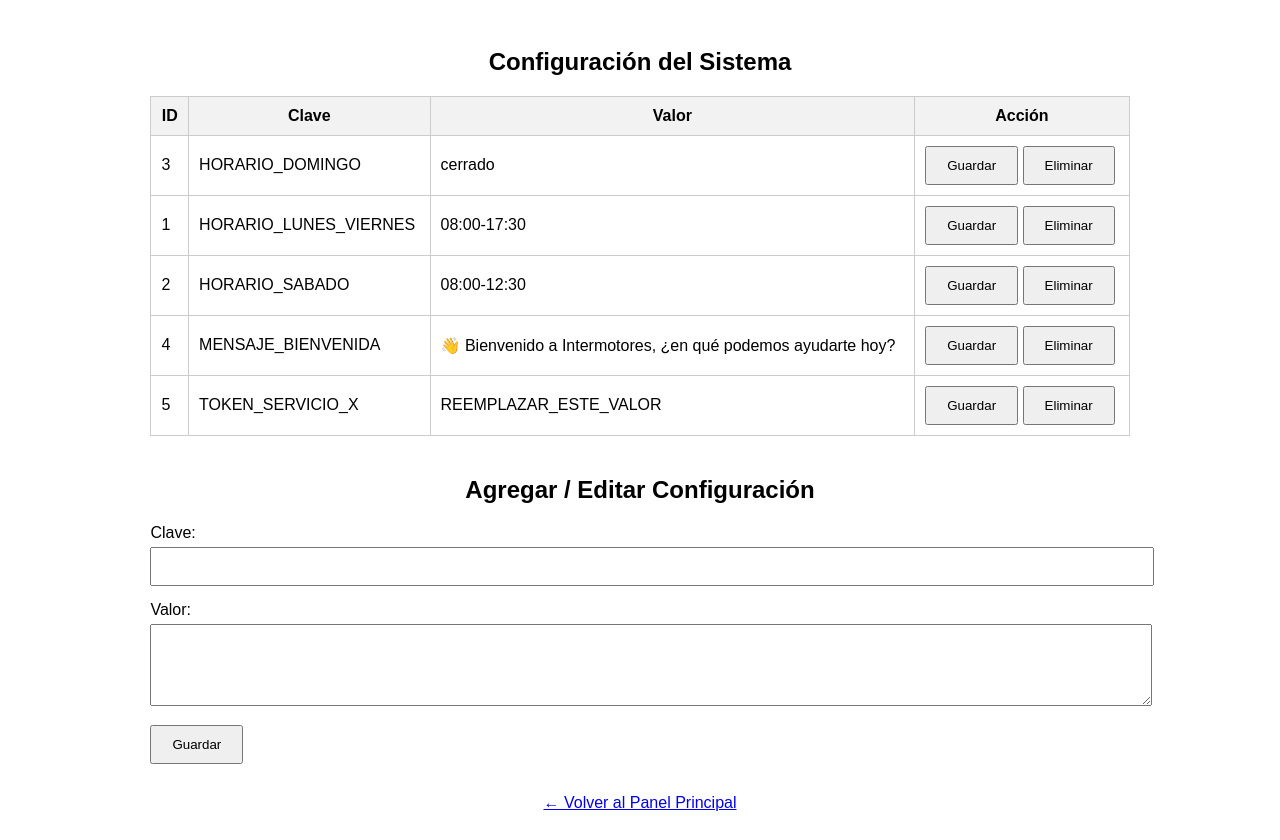
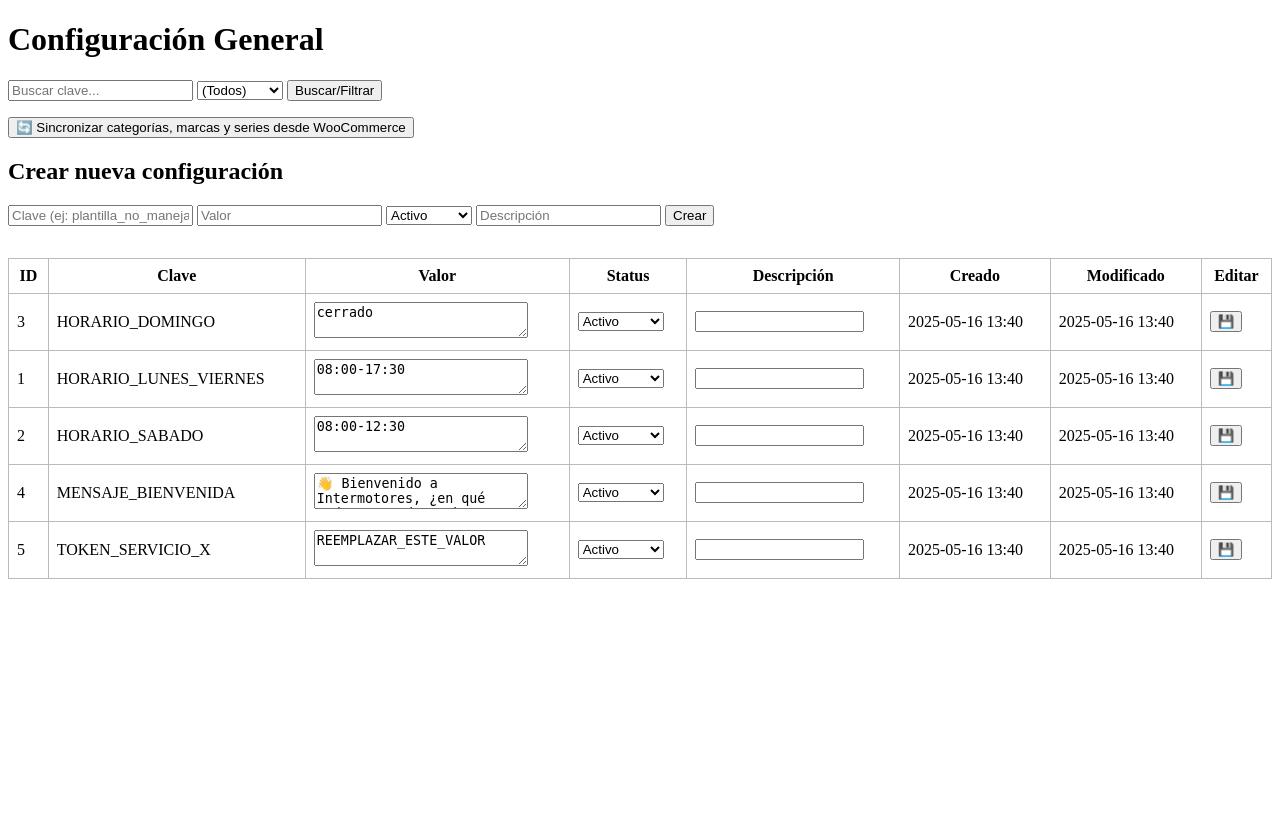
Before and after one commit to Osolares/CHATBOTPYTHON, a Flask app: page /configuracion in a window 1280 px wide. After the commit the page ends 579 px from the top, so only its background shows below. Run offline with Flask 3, Linux system fonts and the light colour scheme.

Commit message:
woocmmerce-config

```diff
--- a/app.py
+++ b/app.py
@@ -97,13 +97,13 @@ def ya_esta_procesado(message_id: str) -> bool:
         mensajes_procesados.append(message_id)
         return False
 
-def guardar_memoria(session_id, clave, valor):
-    mem = Memory.query.filter_by(session_id=session_id, key=clave).first()
-    if not mem:
-        mem = Memory(session_id=session_id, key=clave)
-        db.session.add(mem)
-    mem.value = valor
-    db.session.commit()
+#def guardar_memoria(session_id, clave, valor):
+#    mem = Memory.query.filter_by(session_id=session_id, key=clave).first()
+#    if not mem:
+#        mem = Memory(session_id=session_id, key=clave)
+#        db.session.add(mem)
+#    mem.value = valor
+#    db.session.commit()
 
 def obtener_ultimas_memorias(session_id, limite=6):
     memorias = Memory.query.filter_by(session_id=session_id)\
@@ -119,6 +119,171 @@ def guardar_memoria(session_id, key, value):
     except Exception as e:
         error_text = f"❌ Error al guardar memoria ({key}): {str(e)}"
         agregar_mensajes_log(error_text, session_id)
+
+def cargar_config(key, default=None, as_list=False):
+    config = Configuration.query.filter_by(key=key, status='activo').first()
+    if not config:
+        return default
+    if as_list:
+        # Puedes guardar el valor como JSON o texto separado por coma
+        import json
+        try:
+            return json.loads(config.value)
+        except Exception:
+            return [x.strip() for x in config.value.split(',') if x.strip()]
+    return config.value
+
+def validar_consulta_usuario(mensaje_usuario):
+    categorias = set(cargar_config('categorias_disponibles') or [])
+    marcas = set(cargar_config('marcas_permitidas') or [])
+    series = set(cargar_config('series_disponibles') or [])
+    no_vendemos = set(cargar_config('no_vendemos') or [])
+
+    texto = mensaje_usuario.lower()
+
+    for nv in no_vendemos:
+        if nv.lower() in texto:
+            return False, cargar_config('plantilla_no_manejamos', default="No manejamos ese producto.")
+
+    hay_categoria = any(cat.lower() in texto for cat in categorias)
+    hay_marca = any(marca.lower() in texto for marca in marcas)
+    hay_serie = any(serie.lower() in texto for serie in series)
+
+    if not (hay_categoria or hay_marca or hay_serie):
+        return False, "Por el momento solo manejamos: " + ", ".join(categorias)
+
+    return True, ""
+
+
+def obtener_categorias_woocommerce():
+    try:
+        url = f"{Config.WOOCOMMERCE_URL}/wp-json/wc/v3/products/categories"
+        auth = (Config.WOOCOMMERCE_KEY, Config.WOOCOMMERCE_SECRET)
+        params = {'per_page': 100}
+        response = requests.get(url, auth=auth, params=params)
+        response.raise_for_status()
+        data = response.json()
+        # Devuelve lista jerárquica: [{'id':..., 'name':..., 'parent':..., ...}, ...]
+        return data
+    except Exception as e:
+        print(f"Error al obtener categorías WooCommerce: {e}")
+        return []
+
+def obtener_marcas_woocommerce():
+    try:
+        url = f"{Config.WOOCOMMERCE_URL}/wp-json/wc/v3/products/attributes"
+        auth = (Config.WOOCOMMERCE_KEY, Config.WOOCOMMERCE_SECRET)
+        response = requests.get(url, auth=auth)
+        response.raise_for_status()
+        attrs = response.json()
+        marca_attr = next((a for a in attrs if a['name'].lower() == "marca"), None)
+        if not marca_attr:
+            return []
+        attr_id = marca_attr['id']
+        # Obtener los términos de ese atributo
+        url_terms = f"{Config.WOOCOMMERCE_URL}/wp-json/wc/v3/products/attributes/{attr_id}/terms"
+        response = requests.get(url_terms, auth=auth, params={'per_page': 100})
+        response.raise_for_status()
+        terms = response.json()
+        marcas = [t['name'] for t in terms]
+        return marcas
+    except Exception as e:
+        print(f"Error al obtener marcas WooCommerce: {e}")
+        return []
+
+def obtener_series_woocommerce():
+    try:
+        # Atributo "Motor"
+        url_attr = f"{Config.WOOCOMMERCE_URL}/wp-json/wc/v3/products/attributes"
+        auth = (Config.WOOCOMMERCE_KEY, Config.WOOCOMMERCE_SECRET)
+        response = requests.get(url_attr, auth=auth)
+        response.raise_for_status()
+        attrs = response.json()
+        motor_attr = next((a for a in attrs if a['name'].lower() == "motor"), None)
+        series = set()
+        if motor_attr:
+            attr_id = motor_attr['id']
+            url_terms = f"{Config.WOOCOMMERCE_URL}/wp-json/wc/v3/products/attributes/{attr_id}/terms"
+            response = requests.get(url_terms, auth=auth, params={'per_page': 100})
+            response.raise_for_status()
+            terms = response.json()
+            for t in terms:
+                series.add(t['name'])
+
+        # Etiquetas (pueden ser series adicionales)
+        url_tags = f"{Config.WOOCOMMERCE_URL}/wp-json/wc/v3/products/tags"
+        response = requests.get(url_tags, auth=auth, params={'per_page': 100})
+        response.raise_for_status()
+        tags = response.json()
+        for tag in tags:
+            name = tag['name']
+            # Puedes filtrar solo los que sean series, si tienes un patrón
+            if len(name) <= 10:  # Ejemplo simple: solo tags cortos
+                series.add(name)
+
+        return list(series)
+    except Exception as e:
+        print(f"Error al obtener series WooCommerce: {e}")
+        return []
+
+def guardar_en_configuration(clave, lista, descripcion=None):
+    from models import Configuration
+    import json
+    value = json.dumps(lista)
+    config = Configuration.query.filter_by(key=clave).first()
+    if not config:
+        config = Configuration(key=clave)
+        db.session.add(config)
+    config.value = value
+    config.status = "activo"
+    if descripcion:
+        config.descripcion = descripcion
+    db.session.commit()
+
+def sincronizar_configuracion_desde_woocommerce():
+    # Categorías
+    categorias = obtener_categorias_woocommerce()
+    nombres_categorias = []
+    for cat in categorias:
+        # Construye la jerarquía completa si quieres, aquí solo nombres planos
+        if cat['parent'] == 0:
+            subcats = [c['name'] for c in categorias if c['parent'] == cat['id']]
+            if subcats:
+                nombres_categorias.append(f"{cat['name']} ({', '.join(subcats)})")
+            else:
+                nombres_categorias.append(cat['name'])
+    guardar_en_configuration("categorias_disponibles", nombres_categorias, "Categorias y subcategorias de productos WooCommerce")
+
+    # Marcas
+    marcas = obtener_marcas_woocommerce()
+    guardar_en_configuration("marcas_permitidas", marcas, "Marcas extraidas de atributo Marca WooCommerce")
+
+    # Series
+    series = obtener_series_woocommerce()
+    guardar_en_configuration("series_disponibles", series, "Series de motores de atributo Motor y etiquetas WooCommerce")
+
+
+def procesar_mensaje_usuario(state: BotState):
+    user_msg = state["user_msg"]
+    valido, msg = validar_consulta_usuario(user_msg)
+    if not valido:
+        state["response_data"] = [{
+            "messaging_product": "whatsapp",
+            "to": state["phone_number"],
+            "type": "text",
+            "text": {"body": msg}
+        }]
+        return state
+
+    # Aquí continúa el flujo normal: embeddings, WooCommerce, etc.
+    # 1. Busca candidatos con embeddings
+    # 2. Consulta WooCommerce (stock, precio)
+    # 3. Si falta info, pregunta usando plantillas (también editables desde config)
+    # 4. Si OK, responde con datos reales
+    return state
+
+
+
 
 # feriados configurables
 DIAS_FESTIVOS = {"2025-01-01","2025-04-17","2025-04-18","2025-05-01"}
@@ -1413,54 +1578,75 @@ def webhook_web():
         agregar_mensajes_log(error_msg)
         return jsonify({'status': 'error', 'message': error_msg}), 500
 
-@flask_app.route('/configuracion', methods=['GET', 'POST'])
+from flask import render_template, request, redirect, jsonify
+from models import Configuration, db
+from config_sync import sincronizar_configuracion_desde_woocommerce
+
+@flask_app.route('/configuracion', methods=['GET'])
 def configuracion():
-    if request.method == 'POST':
-        key = request.form.get('key')
-        value = request.form.get('value')
-
-        if key and value:
-            try:
-                config_item = Configuration.query.filter_by(key=key).first()
-                if not config_item:
-                    config_item = Configuration(key=key)
-                    db.session.add(config_item)
-                config_item.value = value
-                db.session.commit()
-                agregar_mensajes_log(f"✅ Configuración actualizada desde /configuracion: {key} = {value}")
-            except Exception as e:
-                db.session.rollback()
-                agregar_mensajes_log(f"❌ Error en /configuracion: {str(e)}")
-
-        return redirect('/configuracion')
-
-    configuraciones = Configuration.query.order_by(Configuration.key.asc()).all()
-    return render_template('configuracion.html', config=configuraciones)
-
+    # Filtros básicos (por status o clave)
+    status = request.args.get('status')
+    q = request.args.get('q')
+    query = Configuration.query
+    if status:
+        query = query.filter_by(status=status)
+    if q:
+        query = query.filter(Configuration.key.like(f"%{q}%"))
+    configuraciones = query.order_by(Configuration.key.asc()).all()
+    return render_template('configuracion.html', config=configuraciones, status=status, q=q)
 
 @flask_app.route('/update-config', methods=['POST'])
 def update_config():
+    config_id = request.form.get('id')
+    value = request.form.get('value')
+    status = request.form.get('status')
+    descripcion = request.form.get('descripcion')
+    try:
+        config_item = Configuration.query.get(config_id)
+        if config_item:
+            config_item.value = value
+            config_item.status = status
+            config_item.descripcion = descripcion
+            db.session.commit()
+        else:
+            config_item = Configuration(
+                key=request.form.get('key'),
+                value=value,
+                status=status,
+                descripcion=descripcion
+            )
+            db.session.add(config_item)
+            db.session.commit()
+        return redirect('/configuracion')
+    except Exception as e:
+        db.session.rollback()
+        return f"Error interno: {str(e)}", 500
+
+@flask_app.route('/crear-config', methods=['POST'])
+def crear_config():
     key = request.form.get('key')
     value = request.form.get('value')
-
+    status = request.form.get('status')
+    descripcion = request.form.get('descripcion')
     if not key or not value:
-        agregar_mensajes_log("❌ Error: clave o valor faltante al actualizar configuración.")
-        return "Faltan campos", 400
-
-    try:
-        config_item = Configuration.query.filter_by(key=key).first()
-        if not config_item:
-            config_item = Configuration(key=key)
-            db.session.add(config_item)
-        config_item.value = value
+        return "Faltan datos", 400
+    try:
+        config = Configuration(key=key, value=value, status=status, descripcion=descripcion)
+        db.session.add(config)
         db.session.commit()
-        agregar_mensajes_log(f"✅ Configuración actualizada: {key} = {value}")
+        return redirect('/configuracion')
     except Exception as e:
         db.session.rollback()
-        agregar_mensajes_log(f"❌ Error al guardar configuración: {str(e)}")
         return f"Error interno: {str(e)}", 500
 
-    return redirect('/')  # Regresa al index con datos actualizados
+@flask_app.route('/sincronizar-config', methods=['POST'])
+def sincronizar_config():
+    try:
+        sincronizar_configuracion_desde_woocommerce()
+        return redirect('/configuracion')
+    except Exception as e:
+        return f"Error: {str(e)}", 500
+
 
 @flask_app.route('/delete-config', methods=['POST'])
 def delete_config():
--- a/templates/configuracion.html
+++ b/templates/configuracion.html
@@ -5,115 +5,102 @@
     <meta charset="UTF-8">
     <title>Configuración del Sistema</title>
     <style>
-        body {
-            font-family: Arial, sans-serif;
-            padding: 20px;
-        }
-
         table {
-            width: 80%;
             border-collapse: collapse;
-            margin: 20px auto 40px;
+            width: 100%;
         }
 
         th,
         td {
-            border: 1px solid #ccc;
-            padding: 10px;
+            border: 1px solid #bbb;
+            padding: 0.5em;
         }
 
-        th {
-            background-color: #f2f2f2;
+        tr.inactivo {
+            background: #eee;
         }
 
-        form {
-            width: 80%;
-            margin: auto;
+        tr.bloqueado {
+            background: #fcc;
         }
 
-        input[type="text"],
-        textarea {
-            width: 100%;
-            padding: 10px;
-            margin-top: 5px;
-            margin-bottom: 15px;
-        }
-
-        button {
-            padding: 10px 20px;
-        }
-
-        h2 {
-            text-align: center;
-        }
-
-        .back-link {
-            text-align: center;
-            margin-top: 30px;
+        .actions {
+            white-space: nowrap;
         }
     </style>
 </head>
 
 <body>
-    <h2>Configuración del Sistema</h2>
+    <h1>Configuración General</h1>
 
-    <table id="configTable">
+    <form method="get" action="/configuracion">
+        <input type="text" name="q" placeholder="Buscar clave..." value="{{ q or '' }}">
+        <select name="status">
+            <option value="">(Todos)</option>
+            <option value="activo" {% if status=='activo' %}selected{% endif %}>Activo</option>
+            <option value="inactivo" {% if status=='inactivo' %}selected{% endif %}>Inactivo</option>
+            <option value="bloqueado" {% if status=='bloqueado' %}selected{% endif %}>Bloqueado</option>
+        </select>
+        <button type="submit">Buscar/Filtrar</button>
+    </form>
+
+    <form method="post" action="/sincronizar-config" style="margin-top:1em;">
+        <button type="submit">🔄 Sincronizar categorías, marcas y series desde WooCommerce</button>
+    </form>
+
+    <h2>Crear nueva configuración</h2>
+    <form method="post" action="/crear-config" style="margin-bottom:2em;">
+        <input type="text" name="key" placeholder="Clave (ej: plantilla_no_manejamos)" required>
+        <input type="text" name="value" placeholder="Valor" required>
+        <select name="status">
+            <option value="activo">Activo</option>
+            <option value="inactivo">Inactivo</option>
+            <option value="bloqueado">Bloqueado</option>
+        </select>
+        <input type="text" name="descripcion" placeholder="Descripción">
+        <button type="submit">Crear</button>
+    </form>
+
+    <table>
         <tr>
             <th>ID</th>
             <th>Clave</th>
             <th>Valor</th>
-            <th>Acción</th>
+            <th>Status</th>
+            <th>Descripción</th>
+            <th>Creado</th>
+            <th>Modificado</th>
+            <th>Editar</th>
         </tr>
-        {% for item in config %}
-        <tr data-id="{{ item.id }}">
-            <td>{{ item.id }}</td>
-            <td>{{ item.key }}</td>
-            <td contenteditable="true" class="editable">{{ item.value }}</td>
-            <td>
-                <button onclick="guardarEdicion({{ item.id }})">Guardar</button>
-                <form method="POST" action="/delete-config" style="display:inline;">
-                    <input type="hidden" name="id" value="{{ item.id }}">
-                    <button type="submit" onclick="return confirm('¿Eliminar esta configuración?')">Eliminar</button>
-                </form>
-            </td>
+        {% for c in config %}
+        <tr class="{{ c.status }}">
+            <form method="post" action="/update-config">
+                <td>{{ c.id }}</td>
+                <td>{{ c.key }}</td>
+                <td>
+                    <textarea name="value" rows="2" cols="24">{{ c.value }}</textarea>
+                </td>
+                <td>
+                    <select name="status">
+                        <option value="activo" {% if c.status=='activo' %}selected{% endif %}>Activo</option>
+                        <option value="inactivo" {% if c.status=='inactivo' %}selected{% endif %}>Inactivo</option>
+                        <option value="bloqueado" {% if c.status=='bloqueado' %}selected{% endif %}>Bloqueado</option>
+                    </select>
+                </td>
+                <td>
+                    <input type="text" name="descripcion" value="{{ c.descripcion or '' }}" size="18">
+                </td>
+                <td>{{ c.created_at.strftime("%Y-%m-%d %H:%M") }}</td>
+                <td>{{ c.updated_at.strftime("%Y-%m-%d %H:%M") }}</td>
+                <td class="actions">
+                    <input type="hidden" name="id" value="{{ c.id }}">
+                    <button type="submit">💾</button>
+                </td>
+            </form>
         </tr>
         {% endfor %}
     </table>
 
-    <h2>Agregar / Editar Configuración</h2>
-
-    <form method="POST">
-        <label for="key">Clave:</label>
-        <input type="text" name="key" id="key" required>
-
-        <label for="value">Valor:</label>
-        <textarea name="value" id="value" rows="4" required></textarea>
-
-        <button type="submit">Guardar</button>
-    </form>
-
-    <div class="back-link">
-        <a href="/">← Volver al Panel Principal</a>
-    </div>
-
-
-    <script>
-        function guardarEdicion(id) {
-            const row = document.querySelector(`tr[data-id='${id}']`);
-            const value = row.querySelector(".editable").innerText;
-            fetch("/update-config-inline", {
-                method: "POST",
-                headers: {
-                    "Content-Type": "application/json"
-                },
-                body: JSON.stringify({ id: id, value: value })
-            })
-                .then(res => res.json())
-                .then(data => alert(data.message || "✅ Configuración actualizada"))
-                .catch(err => alert("❌ Error al guardar"));
-        }
-    </script>
-
 </body>
 
 </html>
```
Also changed, not shown: models.py (+8 -1 lines), templates/configuracion copy.html (added, +119 -0 lines).
